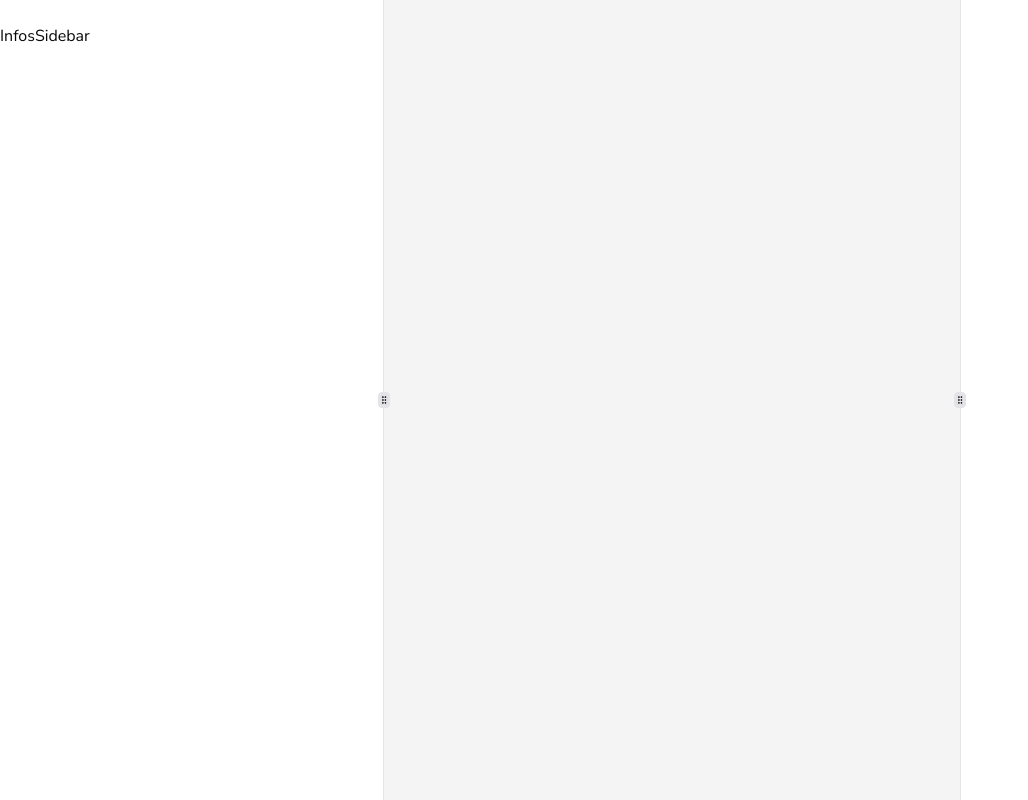
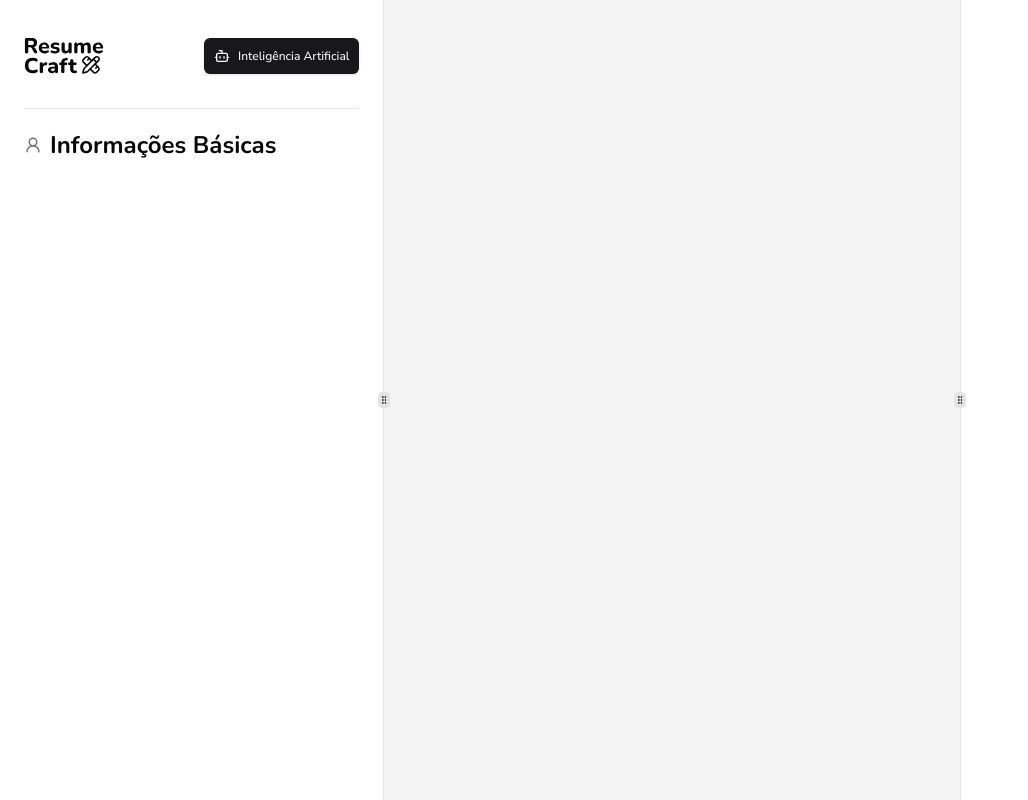
Before and after one commit to FernandoDev97/resume-craft, a Next.js app: page /dashboard/resumes/1 in a window 1280 px wide. Shown: the whole page, without its empty margins (0-1028 px from the left). Built offline with nearby package versions, Linux system fonts and the light colour scheme.

Commit message:
feat: add firts componeets to infos side bar

```diff
--- a/package.json
+++ b/package.json
@@ -14,6 +14,7 @@
     "@radix-ui/react-dialog": "^1.1.2",
     "@radix-ui/react-dropdown-menu": "^2.1.2",
     "@radix-ui/react-label": "^2.1.0",
+    "@radix-ui/react-separator": "^1.1.0",
     "@radix-ui/react-slot": "^1.1.0",
     "class-variance-authority": "^0.7.1",
     "clsx": "^2.1.1",
--- a/src/app/dashboard/resumes/[id]/_components/infos-sidebar.tsx
+++ /dev/null
@@ -1,7 +0,0 @@
-import React from 'react'
-
-export const InfosSidebar = () => {
-  return (
-    <aside className="w-full h-full py-6 overflow-y-auto">InfosSidebar</aside>
-  )
-}
--- /dev/null
+++ b/src/app/dashboard/resumes/[id]/_components/infos-sidebar/ai-generation-dropdown.tsx
@@ -0,0 +1,13 @@
+import { Bot } from 'lucide-react'
+import React from 'react'
+
+import { Button } from '@/components/ui/button'
+
+export const AiGenerationDropdown = () => {
+  return (
+    <Button className="gap-2 text-xs p-2.5 py-1 h-9">
+      <Bot size={20} />
+      Inteligência Artificial
+    </Button>
+  )
+}
--- /dev/null
+++ b/src/app/dashboard/resumes/[id]/_components/infos-sidebar/index.tsx
@@ -0,0 +1,26 @@
+import Link from 'next/link'
+import React from 'react'
+
+import Logo from '@/assets/logo.svg'
+import { Separator } from '@/components/ui/separator'
+
+import { AiGenerationDropdown } from './ai-generation-dropdown'
+import { BasicInfoSection } from './sections/basic-info'
+
+export const InfosSidebar = () => {
+  return (
+    <aside className="w-full h-full p-6 overflow-y-auto">
+      <div className="w-full flex items-center justify-between">
+        <Link href="/dashboard/resumes">
+          <Logo className="w-full max-w-[80px]" />
+        </Link>
+
+        <AiGenerationDropdown />
+      </div>
+
+      <Separator className="my-5" />
+
+      <BasicInfoSection />
+    </aside>
+  )
+}
--- /dev/null
+++ b/src/app/dashboard/resumes/[id]/_components/infos-sidebar/section-title.tsx
@@ -0,0 +1,16 @@
+import { LucideIcon } from 'lucide-react'
+import React from 'react'
+
+interface SectionTitleProps {
+  icon: LucideIcon
+  title: string
+}
+
+export const SectionTitle = ({ icon: Icon, title }: SectionTitleProps) => {
+  return (
+    <div className="flex items-center gap-2">
+      <Icon size={18} className="text-muted-foreground" />
+      <h3 className="text-2xl font-title font-bold">{title}</h3>
+    </div>
+  )
+}
--- /dev/null
+++ b/src/app/dashboard/resumes/[id]/_components/infos-sidebar/sections/basic-info.tsx
@@ -0,0 +1,12 @@
+import { UserRound } from 'lucide-react'
+import React from 'react'
+
+import { SectionTitle } from '../section-title'
+
+export const BasicInfoSection = () => {
+  return (
+    <div>
+      <SectionTitle title="Informações Básicas" icon={UserRound} />
+    </div>
+  )
+}
--- a/src/app/dashboard/resumes/[id]/_components/structure-sidebar.tsx
+++ b/src/app/dashboard/resumes/[id]/_components/structure-sidebar.tsx
@@ -1,5 +1,5 @@
 import React from 'react'
 
 export const StructureSidebar = () => {
-  return <aside className="w-full h-full py-6 overflow-y-auto"></aside>
+  return <aside className="w-full h-full p-6 overflow-y-auto"></aside>
 }
--- /dev/null
+++ b/src/components/ui/separator.tsx
@@ -0,0 +1,31 @@
+"use client"
+
+import * as React from "react"
+import * as SeparatorPrimitive from "@radix-ui/react-separator"
+
+import { cn } from "@/lib/utils"
+
+const Separator = React.forwardRef<
+  React.ElementRef<typeof SeparatorPrimitive.Root>,
+  React.ComponentPropsWithoutRef<typeof SeparatorPrimitive.Root>
+>(
+  (
+    { className, orientation = "horizontal", decorative = true, ...props },
+    ref
+  ) => (
+    <SeparatorPrimitive.Root
+      ref={ref}
+      decorative={decorative}
+      orientation={orientation}
+      className={cn(
+        "shrink-0 bg-border",
+        orientation === "horizontal" ? "h-[1px] w-full" : "h-full w-[1px]",
+        className
+      )}
+      {...props}
+    />
+  )
+)
+Separator.displayName = SeparatorPrimitive.Root.displayName
+
+export { Separator }
```
Also changed, not shown: src/components/ui/resizable.tsx (+8 -8 lines), 1 other file (tests, documents, lock files or other folders).
